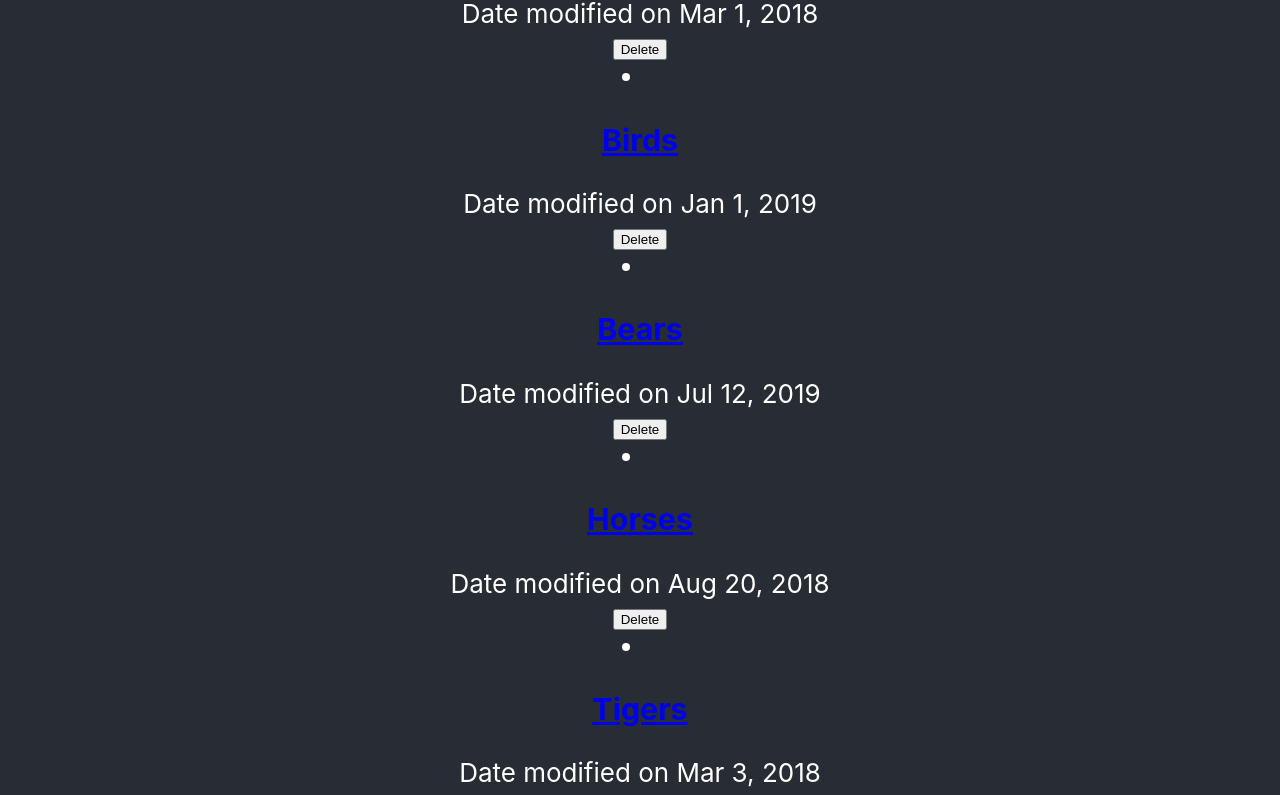
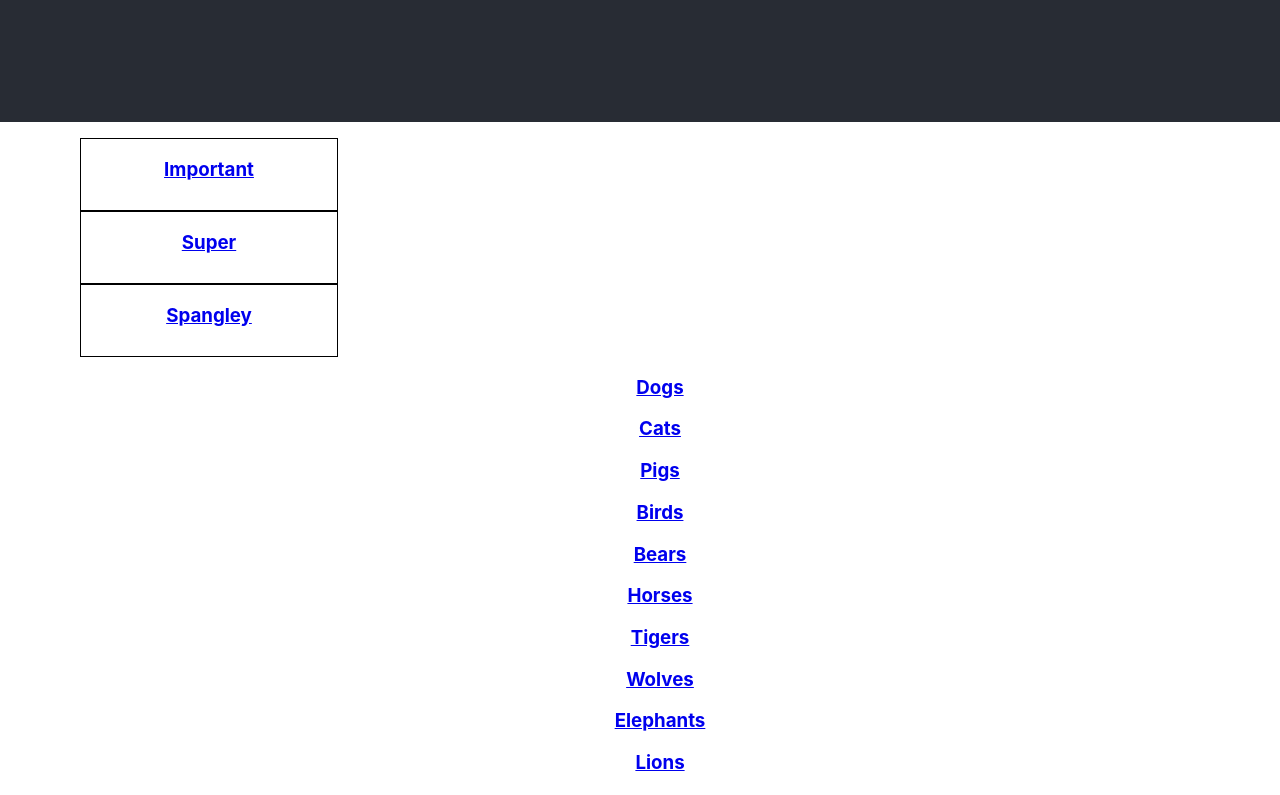
Before and after one commit to schism578/noteful, a React (Create React App) app: page / in a window 1280 px wide. Shown: the part 678-1473 px from the top of the page. Built offline with nearby package versions, Linux system fonts and the light colour scheme.

Commit message:
Static commit

```diff
--- a/src/App.js
+++ b/src/App.js
@@ -1,59 +1,52 @@
 import React, { Component } from 'react';
-import { Route, withRouter } from 'react-router-dom';
+//import { Route } from 'react-router-dom';
 import FolderList from './folder-list/folder-list';
-//import FolderPage from './folder-page/folder-page';
 import NoteList from './note-list/note-list';
-//import NotePage from './note-page/note-page';
+import Store from './store';
 import './App.css';
 
 class App extends Component {
   state = {
-    folders: [],
-    notes: [],
+    store: Store,
   }
 
   render() {
+    const { store } = this.state
     return (
         <div className='App'>
-        <header className='App-header'>
-            <div className='folder-route'>
-            <Route path='/' component={FolderList} />
-            <Route path='/folders/:folders-id'
-                render={(routeProps) =>
-                <FolderList
-                    aFolders={this.state.folders.find(folder => folder.id === routeProps.match.params.folderId)}
-                />
+            <header className='App-header'>
+                <h1>Noteful</h1>
+            </header>
+            <ul>
+            <li>
+                {store.folders.map(folder => (
+                    <FolderList
+                    folders={store.folders}
+                    key={folder.id}
+                    id={folder.id}
+                    name={folder.name}
+                    //notes={folder.folderId.map(id => store.notes[id])}
+                    />
+                )
+                )
                 }
-            />
-            {/*<Route path='/folders/:folders-id'
-                render={(routeProps) =>
-                <FolderPage
-                    aNotes={this.state.notes.find(note => note.id === routeProps.match.params.noteId)}
-                />
+            </li>
+            <li>
+                {store.notes.map(note => (
+                    <NoteList
+                    notes={store.notes}
+                    key={note.id}
+                    id={note.id}
+                    name={note.name}
+                    />
+                )
+                )
                 }
-            />*/}
-            </div>
-            <div className='note-route'>
-            <Route path='/' component={NoteList} />
-            <Route path='/notes/:note-id'
-                render={(routeProps) =>
-                <NoteList
-                    aFolders={this.state.folders.find(folder => folder.id === routeProps.match.params.folderId)}
-                />
-                }
-            />
-            {/*<Route path='/notes/:note-id'
-                render={(routeProps) =>
-                <NotePage
-                    aNotes={this.state.notes.find(note => note.id === routeProps.match.params.noteId)}
-                />
-                }
-            />*/}
-            </div>
-      </header>
-    </div>
+            </li>
+            </ul>
+        </div>
   );
 }
 }
 
-export default withRouter(App);
+export default App;
--- a/src/folder-list/folder-list.js
+++ b/src/folder-list/folder-list.js
@@ -1,23 +1,19 @@
 import React from 'react';
-import { Link, NavLink } from 'react-router-dom'
+import Folder from '../folder/folder';
 
-export default function FolderList({ folder }) {
-    const folders = [];
-    const folderList = folders.map(folder => (
-		<li key={folder.id}>
-			<NavLink to={`/folder/${folder.id}`} activeClassName="active">
-				{folder.name}
-			</NavLink>
-		</li>
-	))
+export default function FolderList(props) {
+    const {
+        id,
+        name,
+      } = props;
 
-	return (
-		<aside>
-			<h2>Folders</h2>
-			<Link to="/add/folder">Add Folder +</Link>
-			<nav>
-				<ul>{folderList}</ul>
-			</nav>
-		</aside>
-	)
+    return (
+        <ul>
+            <Folder
+            key={id}
+            name={name}
+            folder={props.folder}
+            />
+        </ul>
+  )
 }
--- a/src/folder/folder.js
+++ b/src/folder/folder.js
@@ -1,24 +1,20 @@
 import React from 'react';
 import { NavLink } from 'react-router-dom';
-//import Notes from '../notes/notes';
-import Store from '../store';
 import './folder.css';
 
-export default function Folder({ folder }) {
-    const folders = [];
+export default function Folder(props) {
+    const {
+        name,
+        id,
+    } = props;
 
     return (
         <div>
-                <li key={folder.id} className='folder-item'>
-                    <NavLink
-                        to={`/folders/${folder.id}`}
-                            //onClick={}
-                    >
-                        <h3>{folder.name}</h3>
+            <li key={id} className='folder-item'>
+                <NavLink to={`/folders/${id}`}>
+                    <h3>{name}</h3>
                 </NavLink>
             </li>
-                    <button
-                        type='button' onClick={(props) => props.onClickMain(folder.id)}>Go Back</button>
         </div>
   )
 }
--- a/src/note-list/note-list.js
+++ b/src/note-list/note-list.js
@@ -1,19 +1,20 @@
 import React from 'react';
 import Note from '../note/note';
-import Store from '../store';
 
-export default function NoteList({ note }) {
-  const filteredNotes = Store.folderId
-  ? Store.notes.filter(note => note.folder_id === parseInt(Store.folderId))
-  : Store.notes
+export default function NoteList(props) {
+  const {
+    id,
+    name,
+  } = props;
 
-const noteCards = filteredNotes.map(note => (
-  <Note key={note.id} note={note} />
-))
-
-return <>{noteCards}</>
+return (
+    <section className='note-list'>
+        <li className='list-notes'>
+                <Note
+                key={id}
+                name={name}
+              />
+        </li>
+    </section>
+)
 }
-
-    NoteList.defaultProps = {
-      notes: [],
-    }
--- a/src/note/note.js
+++ b/src/note/note.js
@@ -1,31 +1,19 @@
 import React from 'react';
 import { NavLink } from 'react-router-dom';
 
-export default function Note({ note }) {
-        return (
-            <div>
-                <li key={note.id}
-                    className='note-item'>
-                    <NavLink
-                        to={'/note'}>
-                        <h3>{note.name}</h3>
-                    </NavLink>
-                        Date modified on {note.modified}
-                </li>
-                <button
-                    className='notes-id'
-                    onClick={() => note.onClickDelete(note.id)}
-                >
-                    Delete
-                </button>
-            </div>
+export default function Note(props) {
+    const {
+        name,
+        id,
+    } = props;
 
-        )
+    return (
+        <div>
+            <li key={id} className='Note'>
+                <NavLink to={`/notes/${id}`}>
+                    <h3>{name}</h3>
+                </NavLink>
+        </li>
+        </div>
+  )
 }
-
-Note.defaultProps = {
-    id: 0,
-    name: '',
-    modified: '',
-    onClickDelete: () => {},
-}
```
Lines whose indentation alone changed are shown as unchanged.
